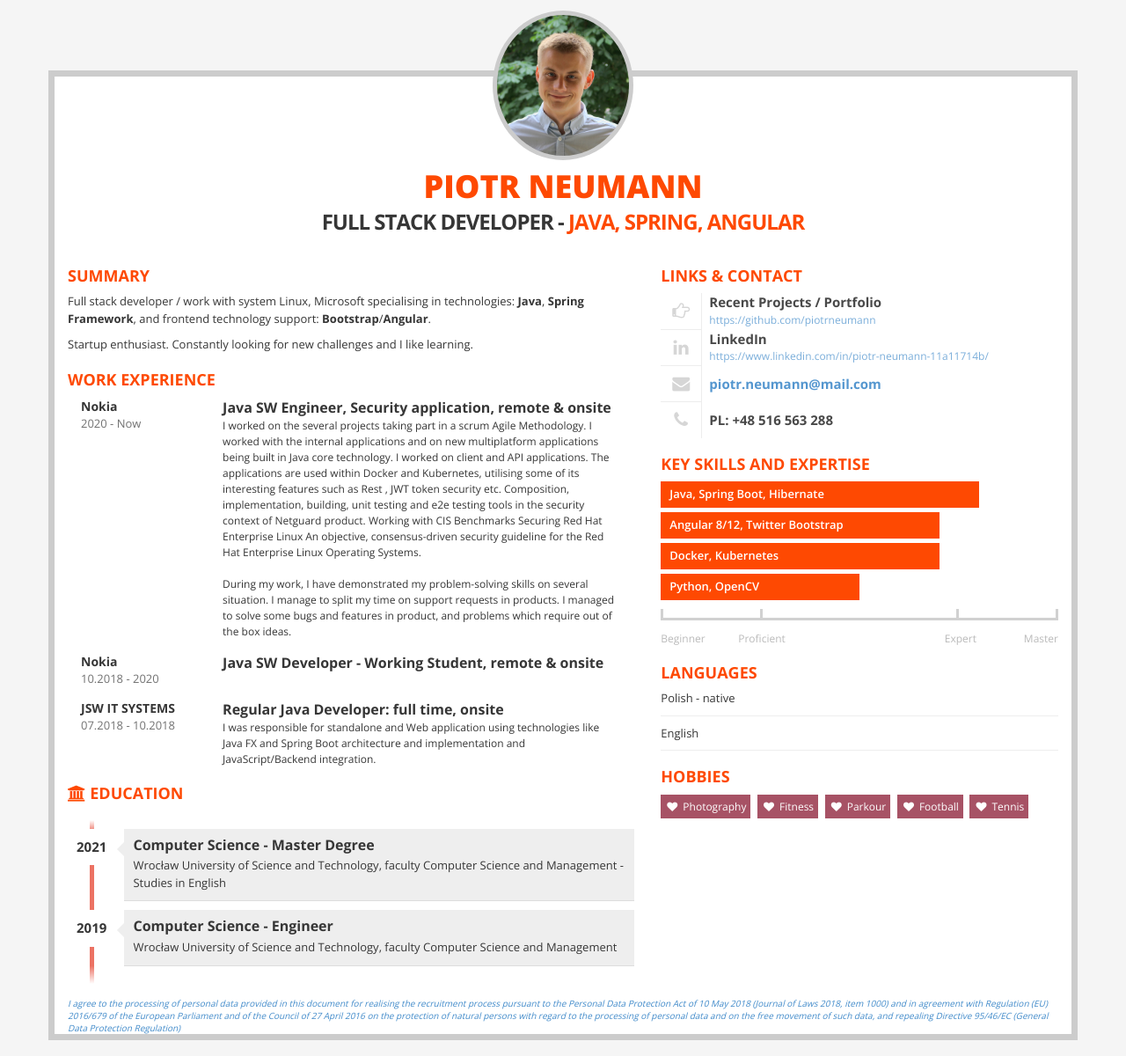
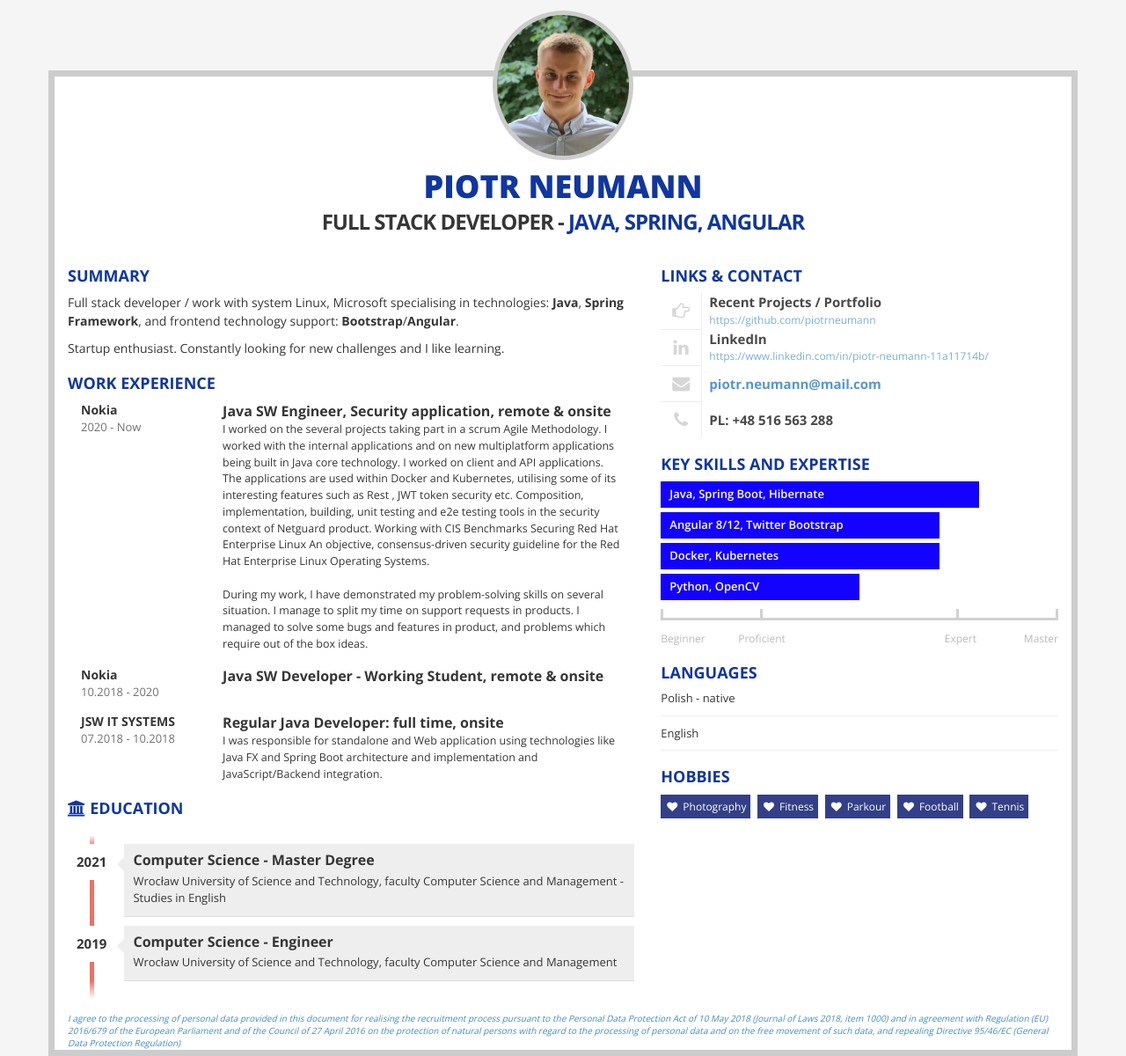
Before and after one commit to piotrneumann/resume, a plain HTML site: page index.html in a window 1280 px wide. Shown: the whole page at 88% size. Drawn offline with nearby package versions, Linux system fonts and the light colour scheme; a web font is replaced by a local one.

Commit message:
change css

```diff
--- a/developer/main.css
+++ b/developer/main.css
@@ -94,7 +94,7 @@ DEFAULT BOX
   margin-right: 5px;
 }
 .box p{
-  font-size: 1.3em;
+  font-size: 1.4em;
   line-height: 1.5em;
 }
 /*******************************************
@@ -190,7 +190,7 @@ EXPERIENCES
   font-weight: bold;
 }
 .job .description{
-  font-size: 1.2em;
+  font-size: 1.25em;
   line-height: 1.5em;
 }
 /*******************************************
@@ -314,7 +314,7 @@ HOBBIES
   margin-right: 5px;
   margin-bottom: 5px;
   padding: 5px 5px 5px 25px;
-  background: #A75265;
+  background: #333f86;
   position: relative;
   font-size: 1.2em;
 }
--- a/developer/overwrites.css
+++ b/developer/overwrites.css
@@ -3,11 +3,11 @@ body{
 }
 
 .item-skills {
-	background: #FE4902;
+	background: #1302fe;
 }
 
 #text-header h1 span, .box h2 {
-	color: #FE4902;
+	color: #1036a0;
 }
 
 .container {
```
